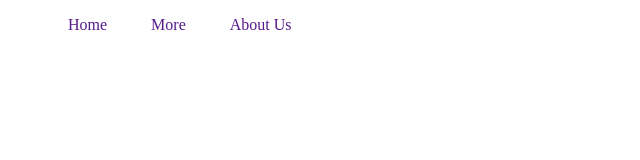
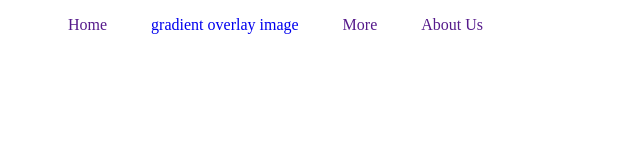
Before and after one commit to nknilandu/my-first-github-repo, a plain HTML site: page index.html in a window 1280 px wide. Shown: the whole page, without its empty margins (0-640 px from the left). Drawn offline with Linux system fonts and the light colour scheme.

Commit message:
gradient background image example with container-tect and button linked in home

```diff
--- a/index.html
+++ b/index.html
@@ -11,6 +11,7 @@
     <nav>
         <ul style="list-style: none;">
             <li><a href="">Home</a></li>
+            <li><a href="./gradient-overlay-image.html">gradient overlay image</a></li>
             <li><a href="">More</a></li>
             <li><a href="">About Us</a></li>
         </ul>
```
